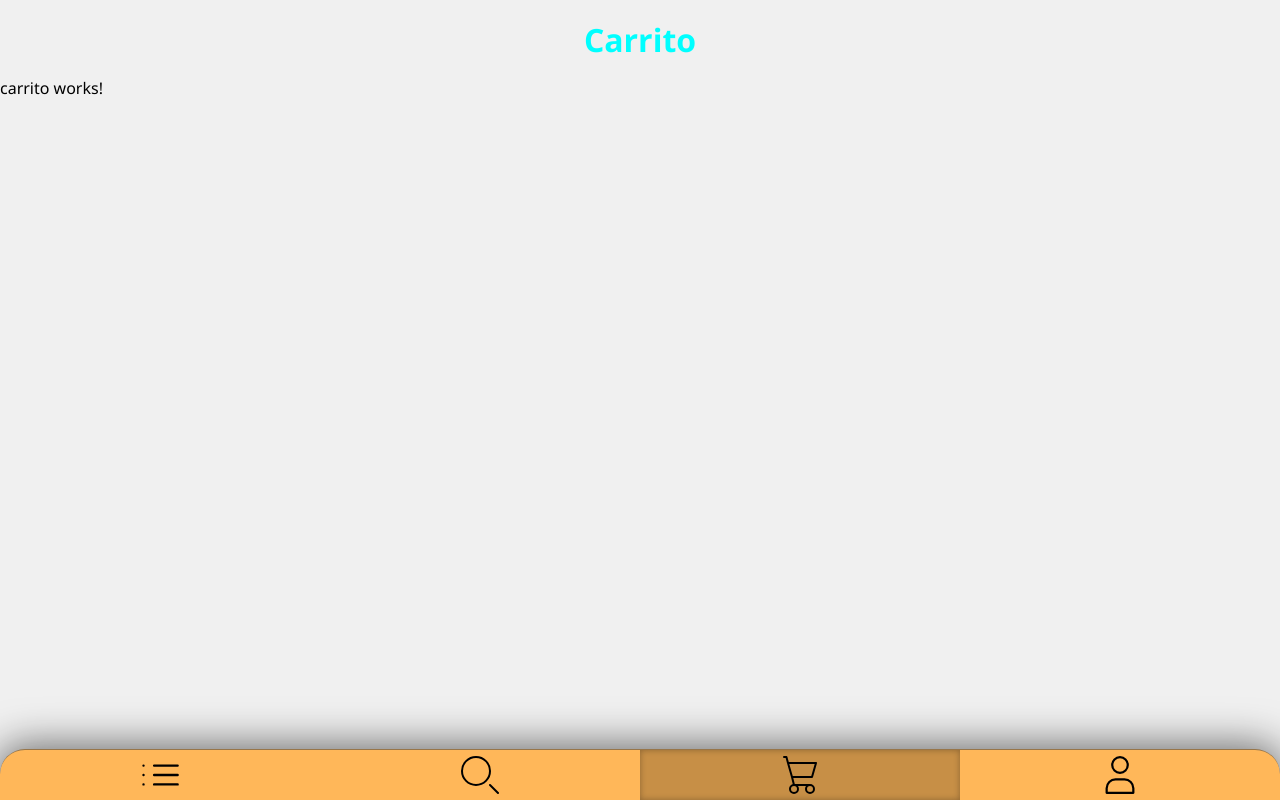
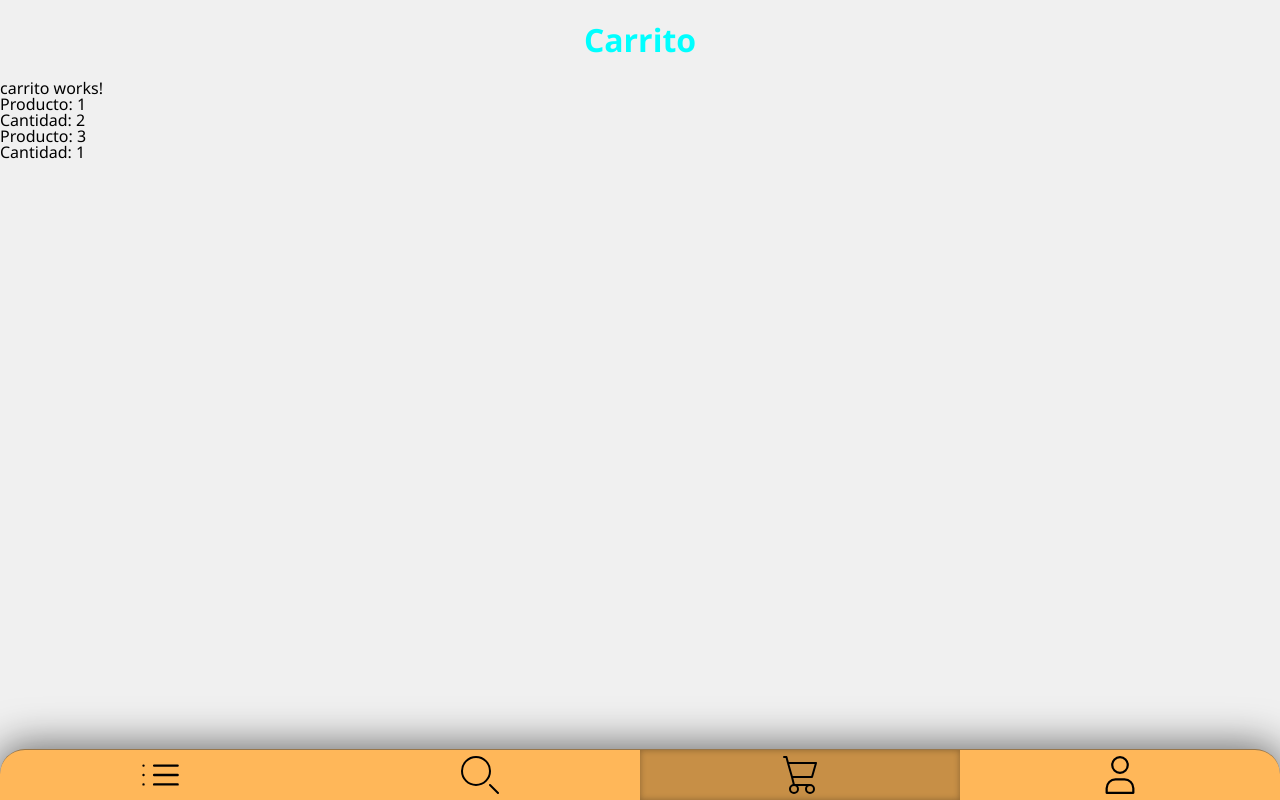
Before and after one commit to pablosnhz/appDelivery-angular, an Angular app: page /carrito in a window 1280 px wide. Built offline with nearby package versions, Linux system fonts and the light colour scheme.

Commit message:
servCarrito

```diff
--- /dev/null
+++ b/src/app/core/interfaces/carrito-s.ts
@@ -0,0 +1,4 @@
+export interface Carrito {
+  idProducto: number,
+  cantidad: number
+}
--- /dev/null
+++ b/src/app/core/services/carritoProd.service.ts
@@ -0,0 +1,44 @@
+import { Injectable } from '@angular/core';
+import { Carrito } from '../interfaces/carrito-s';
+
+@Injectable({
+  providedIn: 'root'
+})
+export class CarritoService {
+
+  constructor() { }
+
+  carrito: Carrito[] = [
+    {
+      idProducto: 1,
+      cantidad: 2
+    },
+    {
+      idProducto: 3,
+      cantidad: 1,
+    }
+  ]
+
+  agregarProducto(idProducto: number, cantidad: number){
+    const i = this.carrito.findIndex(producto => producto.idProducto === idProducto)
+    if(i === -1){
+      const nuevoProducto = { idProducto: idProducto, cantidad: cantidad }
+      this.carrito.push(nuevoProducto)
+      } else {
+        this.carrito[i].cantidad += cantidad;
+      }
+    }
+
+
+  eliminarProducto(idProducto: number){
+    this.carrito = this.carrito.filter(producto => producto.idProducto !== idProducto)
+  }
+
+  cambiarCantidadProducto(idProducto: number, cantidad: number){
+    this.carrito = this.carrito.map(producto => {
+      const productoActual = producto;
+      if(productoActual.idProducto === idProducto) productoActual.cantidad = cantidad;
+      return productoActual;
+    })
+  }
+}
--- a/src/app/pages/articulo/articulo.component.html
+++ b/src/app/pages/articulo/articulo.component.html
@@ -23,6 +23,6 @@
   <label for="cantidad">Cantidad:</label>
   <app-contador-cantidad (cantidadCambiada)="cantidad.set($event)"></app-contador-cantidad>
   </div>
-  <button>Agregar al carrito</button>
+  <button (click)="agregarAlCarrito()" >Agregar al carrito</button>
 
 </div>
--- a/src/app/pages/articulo/articulo.component.ts
+++ b/src/app/pages/articulo/articulo.component.ts
@@ -1,11 +1,13 @@
 import { Component, inject, signal } from '@angular/core';
-import { ActivatedRoute } from '@angular/router';
+import { ActivatedRoute, Router } from '@angular/router';
+import { CommonModule } from '@angular/common';
+
 
 import { Producto } from 'src/app/core/interfaces/productos';
+import { ContadorCantidadComponent } from "../../core/components/contador-cantidad/contador-cantidad.component";
 import { HeaderService } from 'src/app/core/services/header.service';
 import { ProductosService } from '../../core/services/productos.service';
-import { CommonModule } from '@angular/common';
-import { ContadorCantidadComponent } from "../../core/components/contador-cantidad/contador-cantidad.component";
+import { CarritoService } from 'src/app/core/services/carritoProd.service';
 
 @Component({
     selector: 'app-articulo',
@@ -19,6 +21,8 @@ export class ArticuloComponent {
 
   headerService = inject(HeaderService);
   ProductosService = inject(ProductosService);
+  CarritoService = inject(CarritoService);
+
 
   producto? : Producto;
   cantidad = signal(1);
@@ -27,7 +31,7 @@ export class ArticuloComponent {
     this.headerService.titulo.set('Articulo')
   }
 
-  constructor(private ac: ActivatedRoute){
+  constructor(private ac: ActivatedRoute, private router: Router){
     ac.params.subscribe(param => {
       if(param['id']){
         this.ProductosService.getById(param['id'])
@@ -38,4 +42,11 @@ export class ArticuloComponent {
       }
     })
   }
+
+  agregarAlCarrito(){
+    if(!this.producto) return;
+    this.CarritoService.agregarProducto(this.producto?.id, this.cantidad())
+    this.router.navigate(['/carrito']);
+  }
+
 }
--- a/src/app/pages/carrito/carrito.component.html
+++ b/src/app/pages/carrito/carrito.component.html
@@ -1 +1,5 @@
 <p>carrito works!</p>
+<div *ngFor="let producto of CarritoService.carrito">
+  <p>Producto: {{ producto.idProducto }}</p>
+  <p>Cantidad: {{ producto.cantidad }}</p>
+</div>
--- a/src/app/pages/carrito/carrito.component.ts
+++ b/src/app/pages/carrito/carrito.component.ts
@@ -1,13 +1,18 @@
 import { Component, inject } from '@angular/core';
 import { HeaderService } from 'src/app/core/services/header.service';
+import { CarritoService } from '../../core/services/carritoProd.service';
+import { CommonModule } from '@angular/common';
 
 @Component({
   selector: 'app-carrito',
   templateUrl: './carrito.component.html',
-  styleUrls: ['./carrito.component.scss']
+  styleUrls: ['./carrito.component.scss'],
+  standalone: true,
+  imports: [CommonModule]
 })
 export class CarritoComponent {
   headerService = inject(HeaderService);
+  CarritoService = inject(CarritoService);
 
   ngOnInit(): void {
     this.headerService.titulo.set('Carrito')
```
